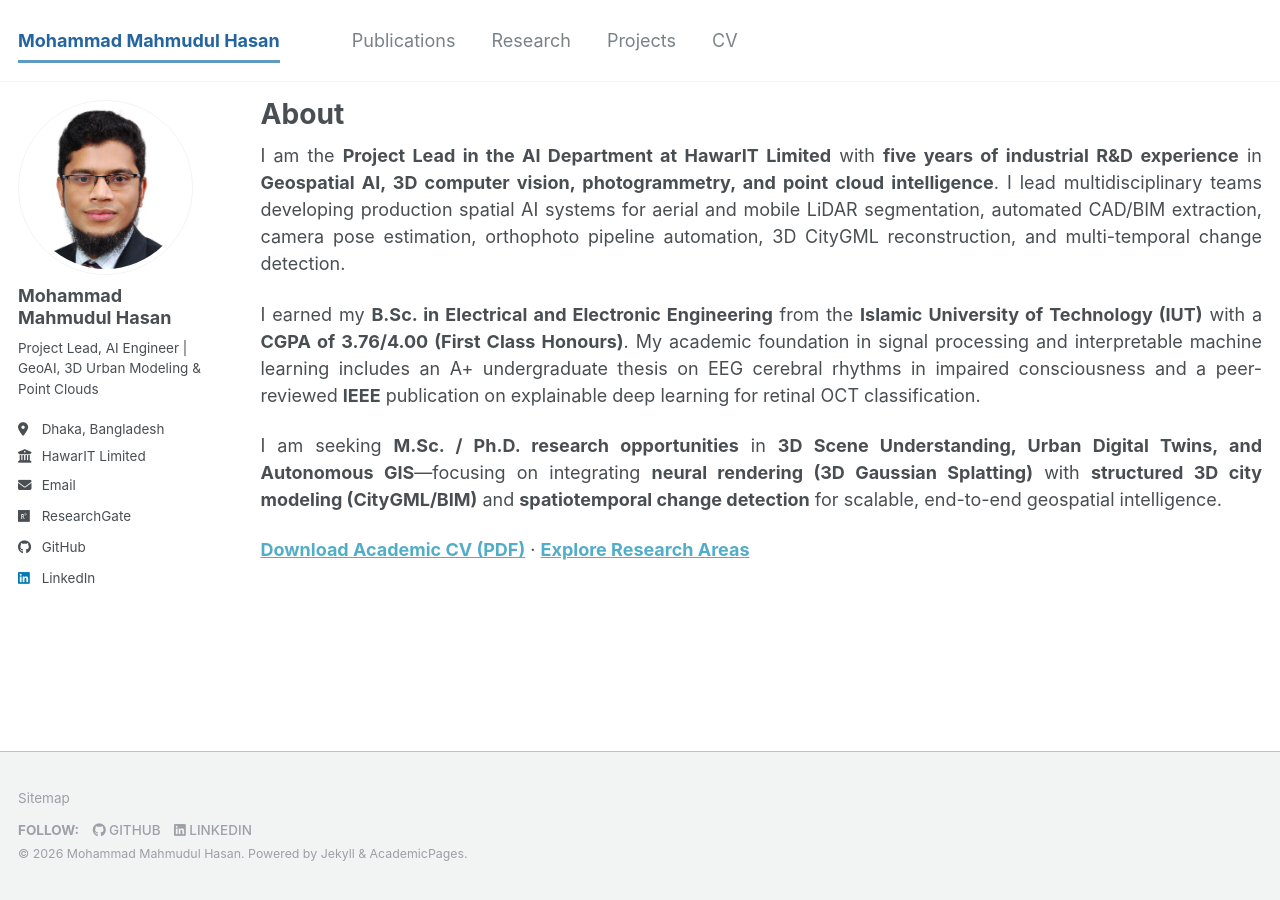
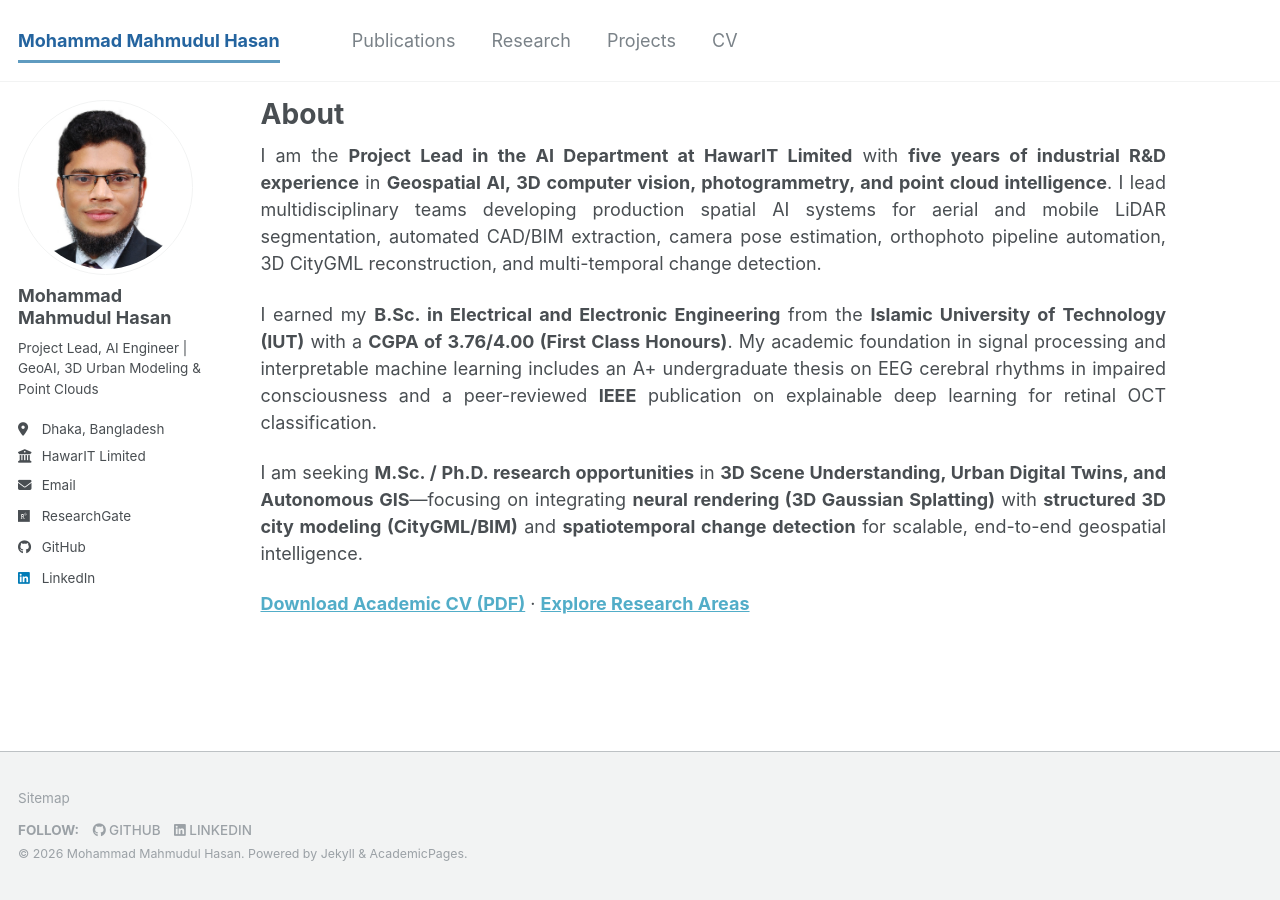
Before and after one commit to fahome10bd/fahome10bd.github.io, a Jekyll site: the page built from _pages/about.md, in a window 1280 px wide. Built offline with Jekyll 4.4.1, drawn with Linux system fonts in a browser that asks for light colours; a style sheet for code colours, icons or effects is not loaded.

Commit message:
Add 1-inch right margin gap for comfortable desktop breathing room

```diff
--- a/_sass/layout/_reference.scss
+++ b/_sass/layout/_reference.scss
@@ -99,8 +99,11 @@ body { padding-top: 0 !important; }
     @include span(10 of 12 last);
     @include prefix(0.3 of 12);
     @include suffix(0 of 12);
-    padding-right: 0 !important;
+    padding-right: 1in !important;
     margin-right: 0 !important;
+  }
+  .archive {
+    padding-right: 1in !important;
   }
 }
 
```
